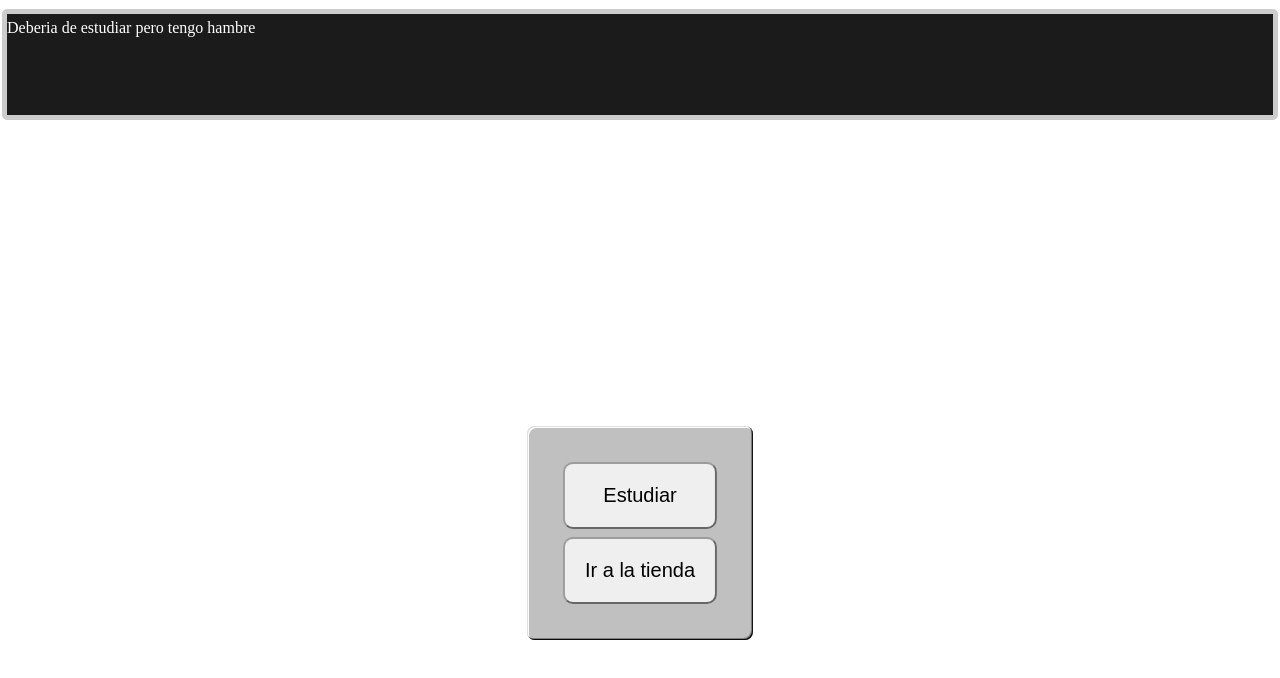
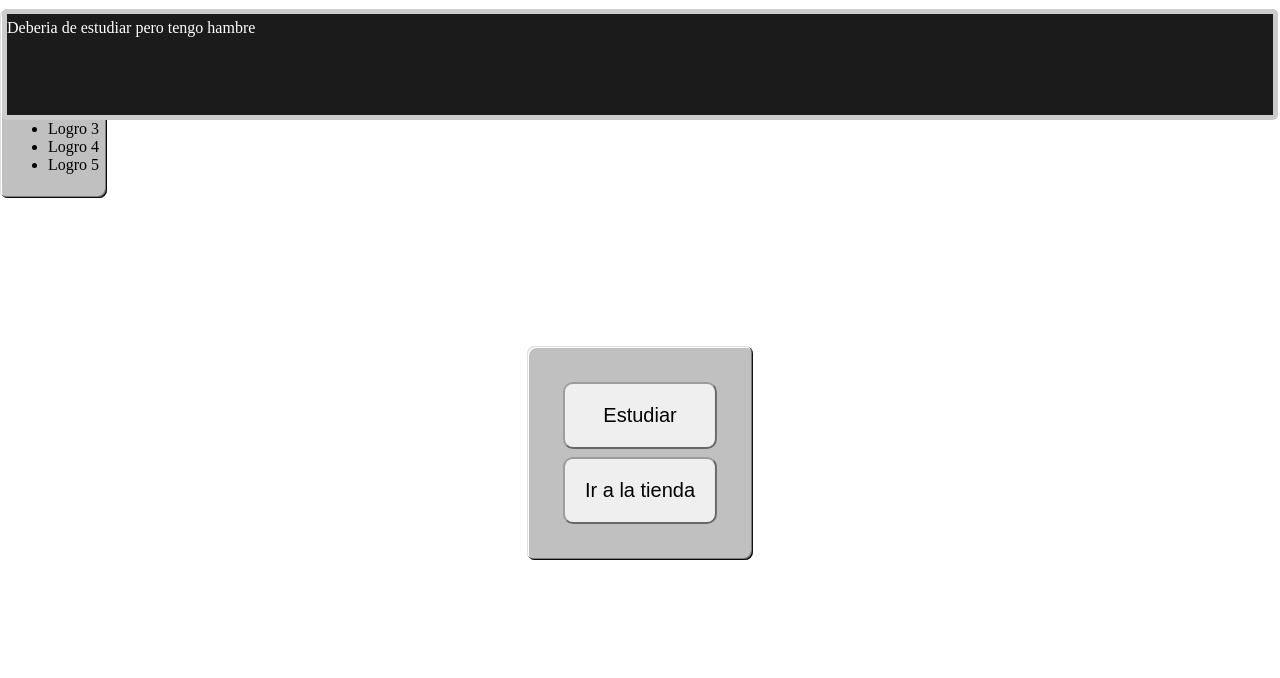
Before and after one commit to Wagle63/IncrSEKAI, a plain HTML site: page index.html in a window 1280 px wide. Both pictures are taken after a click on the button "Logros". Shown: the part 44-722 px from the top of the page. Drawn offline with Linux system fonts and the light colour scheme.

Commit message:
cambios a renderizado de primera pantalla

```diff
--- a/consts.js
+++ b/consts.js
@@ -1,7 +1,6 @@
 const maxDialog = 5;
 
 const boxPositions = [
-    { posX: 0, posY: 0 },
     { posX: 0, posY: 0 },
     { posX: -140, posY: 0 },
     { posX: 173, posY: 10 },
--- a/index.html
+++ b/index.html
@@ -17,6 +17,18 @@
             <button id="credits-button">Creditos</button>
         </div>
     </header>
+
+    <!-- Ventana de Logros -->
+    <div id="achivments-container" class="window hidden">
+        <h2>Logros</h2>
+        <ul id="achivments-list">
+            <li id="achivment-1">Logro 1</li>
+            <li id="achivment-2">Logro 2</li>
+            <li id="achivment-3">Logro 3</li>
+            <li id="achivment-4">Logro 4</li>
+            <li id="achivment-5">Logro 5</li>
+        </ul>
+    </div>
 
     <!-- Ventana de Dialogo -->
     <div id="dialog-container" class="dialog-container">
--- a/render.js
+++ b/render.js
@@ -13,7 +13,7 @@ renderVars = {
 }
 
 cachedBoxes = []
-for (let i = 0; i < boxPositions.length; i++) {
+for (let i = 1; i < boxPositions.length; i++) {
   cachedBoxes.push(document.getElementsByClassName("box")[i])
 }
 
@@ -46,29 +46,13 @@ inputVars = {
 //Sets the position of all the boxes based on the X and Y position variables
 //This is laggy!
 function render(x, y) {
-
-  /*cachedBoxes[1].style.left = (x) + "px"
-  dragonTabHeight = cachedBoxes[3].getBoundingClientRect().height
-  cachedBoxes[1].style.top = (y + 162 + dragonTabHeight / 2) + "px"*/
-  for (let i = 1; i <= unlocks; i++) {
+  for (let i = 0; i <= unlocks; i++) {
     cachedBoxes[i].style.left = (x + boxPositions[i].posX) + "px"
     cachedBoxes[i].style.top = (y + boxPositions[i].posY) + "px"
   }
-  /*if (unlocks >= 3) {
-    //Magic tab
-    cachedBoxes[6].style.left = (x) + "px"
-    cachedBoxes[6].style.top = (y - 287) + "px"
-    //Magic upgrades tab
-    cachedBoxes[7].style.left = (x - 365) + "px"
-    if (game.unlocks >= 6) { cachedBoxes[7].style.top = (y - 130) + "px" }
-    else { cachedBoxes[7].style.top = (y - 235) + "px" }
-  }*/
-  /*document.body.style.backgroundPosition = (x / 4) + "px " + (y / 4) + "px"
-  if (game.unlocks >= 29) cachedBoxes[38].style.backgroundPosition = (x / 6) + "px " + (y / 6) + "px"*/
   //console.log(Date.now() - renderVars.lastRender)
   renderVars.lastRender = Date.now();
 }
-
 render(renderVars.posX, renderVars.posY)
 
 function firstRender() {
--- a/script.js
+++ b/script.js
@@ -4,6 +4,8 @@ let unlocks = 0;
 
 // Referencias a elementos HTML
 const dialog = document.getElementById('dialog-text');
+const btnAchivments = document.getElementById('achivments-button');
+const achivmentsContainer = document.getElementById('achivments-container');
 
 // Función para mostrar los mensajes con un delay
 async function showMessagesWithDelay(messages) {
@@ -36,3 +38,11 @@ async function showDialog(t) {
         elementsDialog--;
     }
 };
+
+btnAchivments.addEventListener('click', () => {
+    if (achivmentsContainer.style.display == 'block') {
+        achivmentsContainer.style.display = 'none';
+    } else {
+        achivmentsContainer.style.display = 'block';
+    }
+});
--- a/styles.css
+++ b/styles.css
@@ -49,6 +49,10 @@ button {
 
 #achivements-button {
     align-self: stretch;
+}
+
+#achivments-container {
+    position: absolute;
 }
 
 .dialog-container {
@@ -113,6 +117,11 @@ button {
 #pre-isekai-container {
     display: grid;
     padding: 2em;
+    top: 50%;
+    left: 50%;
+    -ms-transform: translateX(-50%) translateY(-50%);
+    -webkit-transform: translate(-50%, -50%);
+    transform: translate(-50%, -50%);
 }
 
 #start-button {
```
